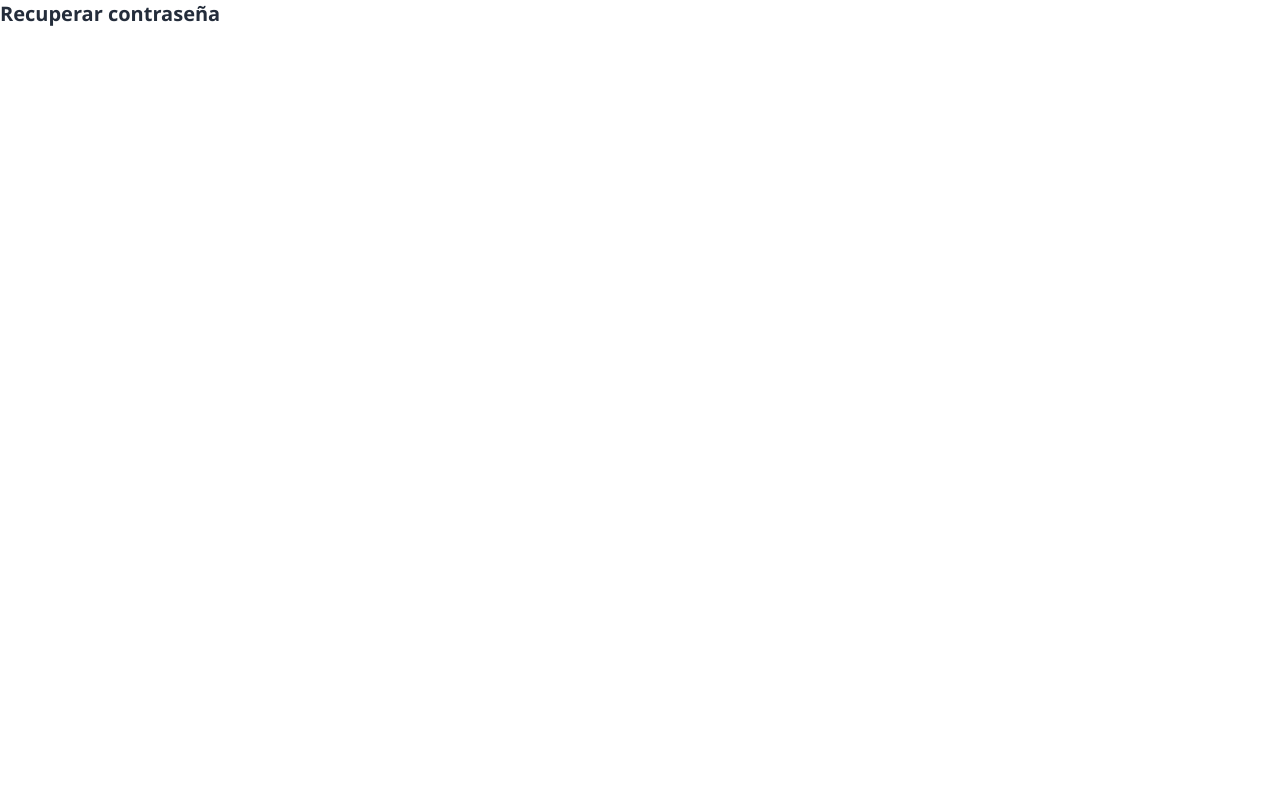
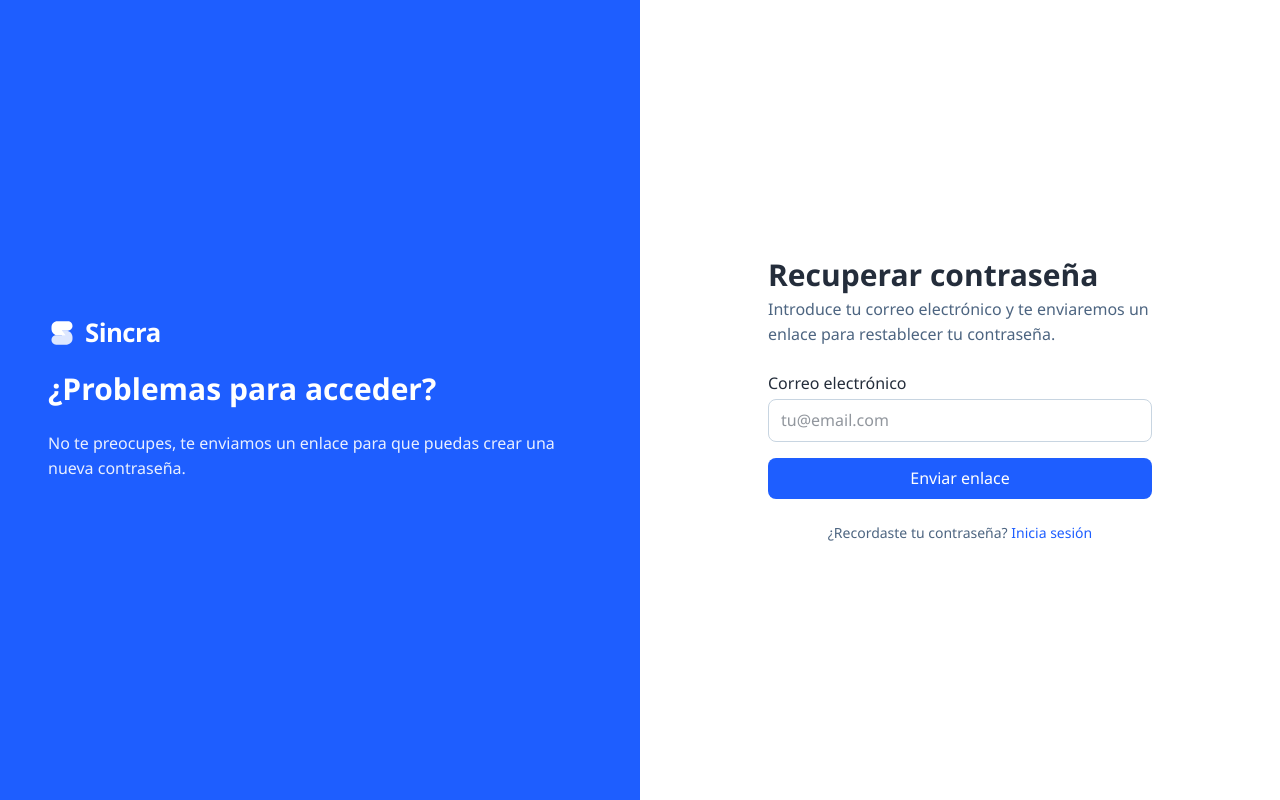
Before and after one commit to gemmaadev/sincra-saas, a React (Vite) app in the folder frontend/: page /forgot-password in a window 1280 px wide. Built offline with nearby package versions, Linux system fonts and the light colour scheme; no server answers.

Commit message:
feat(auth): add email verification and password recovery pages

```diff
--- a/frontend/src/pages/ForgotPasswordPage.tsx
+++ b/frontend/src/pages/ForgotPasswordPage.tsx
@@ -1,3 +1,76 @@
+import { useForm } from 'react-hook-form'
+import { Link, useNavigate } from 'react-router'
+import { AuthLayout } from '@/app/layout/AuthLayout'
+import { SincraButton } from '@/shared/components/button'
+import { SincraLogo } from '@/shared/components/logo'
+import { Input } from '@/shared/components/input'
+
+interface ForgotPasswordFormData {
+  email: string
+}
+
 export function ForgotPasswordPage() {
-  return <h1 className="text-xl font-semibold text-ink">Recuperar contraseña</h1>
+  const navigate = useNavigate()
+
+  const {
+    register,
+    handleSubmit,
+    formState: { errors },
+  } = useForm<ForgotPasswordFormData>()
+
+  const onSubmit = (data: ForgotPasswordFormData) => {
+    // TODO: llamar a POST /auth/forgot-password cuando exista el backend
+    navigate('/verify-email', { state: { email: data.email } })
+  }
+
+  return (
+    <AuthLayout
+      leftPanel={
+        <div className="flex h-full flex-col justify-center gap-6 bg-primary p-12 text-white">
+          <SincraLogo size={28} variant="white" />
+          <h2 className="text-3xl font-bold">¿Problemas para acceder?</h2>
+          <p className="text-white/90">
+            No te preocupes, te enviamos un enlace para que puedas crear una nueva contraseña.
+          </p>
+        </div>
+      }
+    >
+      <div className="flex flex-col gap-6">
+        <div className="flex flex-col gap-1">
+          <h1 className="text-3xl font-bold text-ink">Recuperar contraseña</h1>
+          <p className="text-ink-muted">
+            Introduce tu correo electrónico y te enviaremos un enlace para restablecer tu
+            contraseña.
+          </p>
+        </div>
+
+        <form onSubmit={handleSubmit(onSubmit)} noValidate className="flex flex-col gap-4">
+          <Input
+            label="Correo electrónico"
+            type="email"
+            placeholder="tu@email.com"
+            error={errors.email?.message}
+            {...register('email', {
+              required: 'El email es obligatorio',
+              pattern: {
+                value: /^[^\s@]+@[^\s@]+\.[^\s@]+$/,
+                message: 'Introduce un email válido',
+              },
+            })}
+          />
+
+          <SincraButton type="submit" variant="primary">
+            Enviar enlace
+          </SincraButton>
+        </form>
+
+        <p className="text-center text-sm text-ink-muted">
+          ¿Recordaste tu contraseña?{' '}
+          <Link to="/login" className="text-primary">
+            Inicia sesión
+          </Link>
+        </p>
+      </div>
+    </AuthLayout>
+  )
 }
--- a/frontend/src/pages/ResetPasswordPage.tsx
+++ b/frontend/src/pages/ResetPasswordPage.tsx
@@ -1,3 +1,75 @@
+import { useForm } from 'react-hook-form'
+import { useNavigate } from 'react-router'
+import { AuthLayout } from '@/app/layout/AuthLayout'
+import { SincraButton } from '@/shared/components/button'
+import { SincraLogo } from '@/shared/components/logo'
+import { PasswordInput } from '@/shared/components/input'
+
+interface ResetPasswordFormData {
+  password: string
+  confirmPassword: string
+}
+
 export function ResetPasswordPage() {
-  return <h1 className="text-xl font-semibold text-ink">Nueva contraseña</h1>
+  const navigate = useNavigate()
+
+  const {
+    register,
+    handleSubmit,
+    getValues,
+    formState: { errors },
+  } = useForm<ResetPasswordFormData>()
+
+  const onSubmit = () => {
+    // TODO: llamar a POST /auth/reset-password con el token de la URL cuando exista el backend
+    navigate('/login')
+  }
+
+  return (
+    <AuthLayout
+      leftPanel={
+        <div className="flex h-full flex-col justify-center gap-6 bg-primary p-12 text-white">
+          <SincraLogo size={28} variant="white" />
+          <h2 className="text-3xl font-bold">Crea una nueva contraseña</h2>
+          <p className="text-white/90">
+            Elige una contraseña segura y diferente a la anterior para volver a acceder a tu cuenta.
+          </p>
+        </div>
+      }
+    >
+      <div className="flex flex-col gap-6">
+        <div className="flex flex-col gap-1">
+          <h1 className="text-3xl font-bold text-ink">Nueva contraseña</h1>
+          <p className="text-ink-muted">Introduce y confirma tu nueva contraseña.</p>
+        </div>
+
+        <form onSubmit={handleSubmit(onSubmit)} noValidate className="flex flex-col gap-4">
+          <PasswordInput
+            label="Nueva contraseña"
+            placeholder="Mínimo 8 caracteres"
+            error={errors.password?.message}
+            registration={register('password', {
+              required: 'La contraseña es obligatoria',
+              minLength: { value: 8, message: 'La contraseña debe tener al menos 8 caracteres' },
+            })}
+          />
+
+          <PasswordInput
+            label="Confirmar contraseña"
+            placeholder="Repite tu contraseña"
+            error={errors.confirmPassword?.message}
+            registration={register('confirmPassword', {
+              required: 'Repite tu contraseña',
+              validate: (value) =>
+                value === getValues('password') || 'Las contraseñas no coinciden',
+            })}
+          />
+
+          <SincraButton type="submit" variant="primary">
+            Restablecer contraseña
+          </SincraButton>
+        </form>
+      </div>
+    </AuthLayout>
+  )
 }
--- a/frontend/src/pages/VerifyEmailPage.tsx
+++ b/frontend/src/pages/VerifyEmailPage.tsx
@@ -1,3 +1,41 @@
+import { useLocation, useNavigate } from 'react-router'
+import { SincraButton } from '@/shared/components/button'
+
+interface VerifyEmailLocationState {
+  email?: string
+}
+
 export function VerifyEmailPage() {
-  return <h1 className="text-xl font-semibold text-ink">Verificar correo</h1>
+  const navigate = useNavigate()
+  const location = useLocation()
+  const { email } = (location.state as VerifyEmailLocationState) ?? {}
+
+  return (
+    <div className="flex min-h-screen flex-col items-center justify-center gap-6 bg-bg text-center">
+      <div className="flex flex-col items-center gap-1">
+        <img
+          src="/correo-recuperar-contrasena.png"
+          alt="Ilustración de un sobre abierto"
+          className="w-full max-w-lg"
+          width={30}
+        />
+        <h1 className="text-2xl font-bold text-ink">Revisa tu correo</h1>
+        <p className="max-w-sm text-ink-muted">
+          {email ? (
+            <>
+              Te hemos enviado un enlace para restablecer tu contraseña a{' '}
+              <span className="font-medium text-ink">{email}</span>.
+              <span className="mt-2 block">Si no lo encuentras, revisa la carpeta de spam.</span>
+            </>
+          ) : (
+            'Te hemos enviado un enlace para restablecer tu contraseña a tu correo electrónico.'
+          )}
+        </p>
+      </div>
+
+      <SincraButton type="button" variant="primary" onClick={() => navigate('/login')}>
+        Volver a iniciar sesión
+      </SincraButton>
+    </div>
+  )
 }
```
Also changed, not shown: frontend/public/correo-recuperar-contrasena.png (added).
